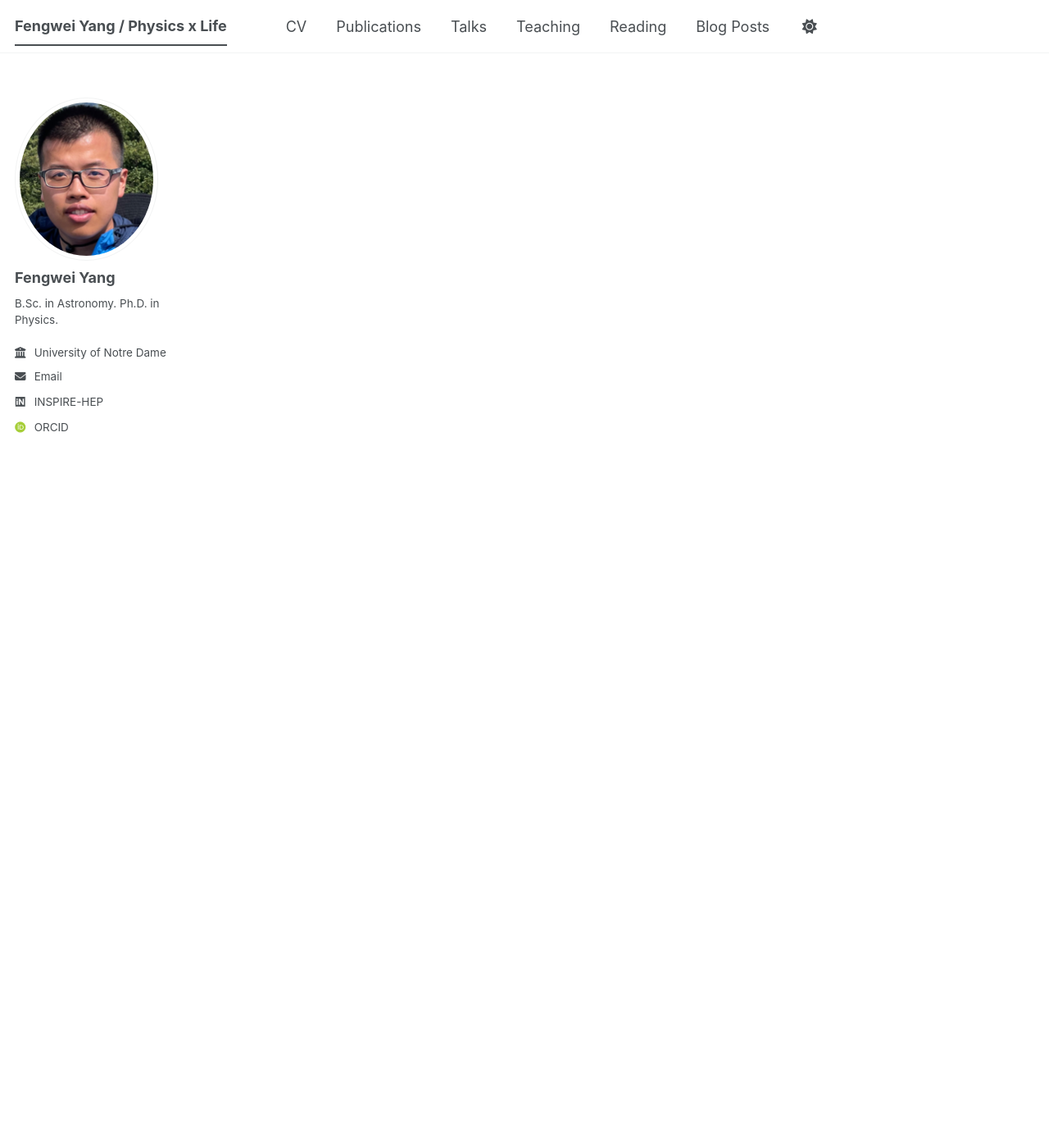
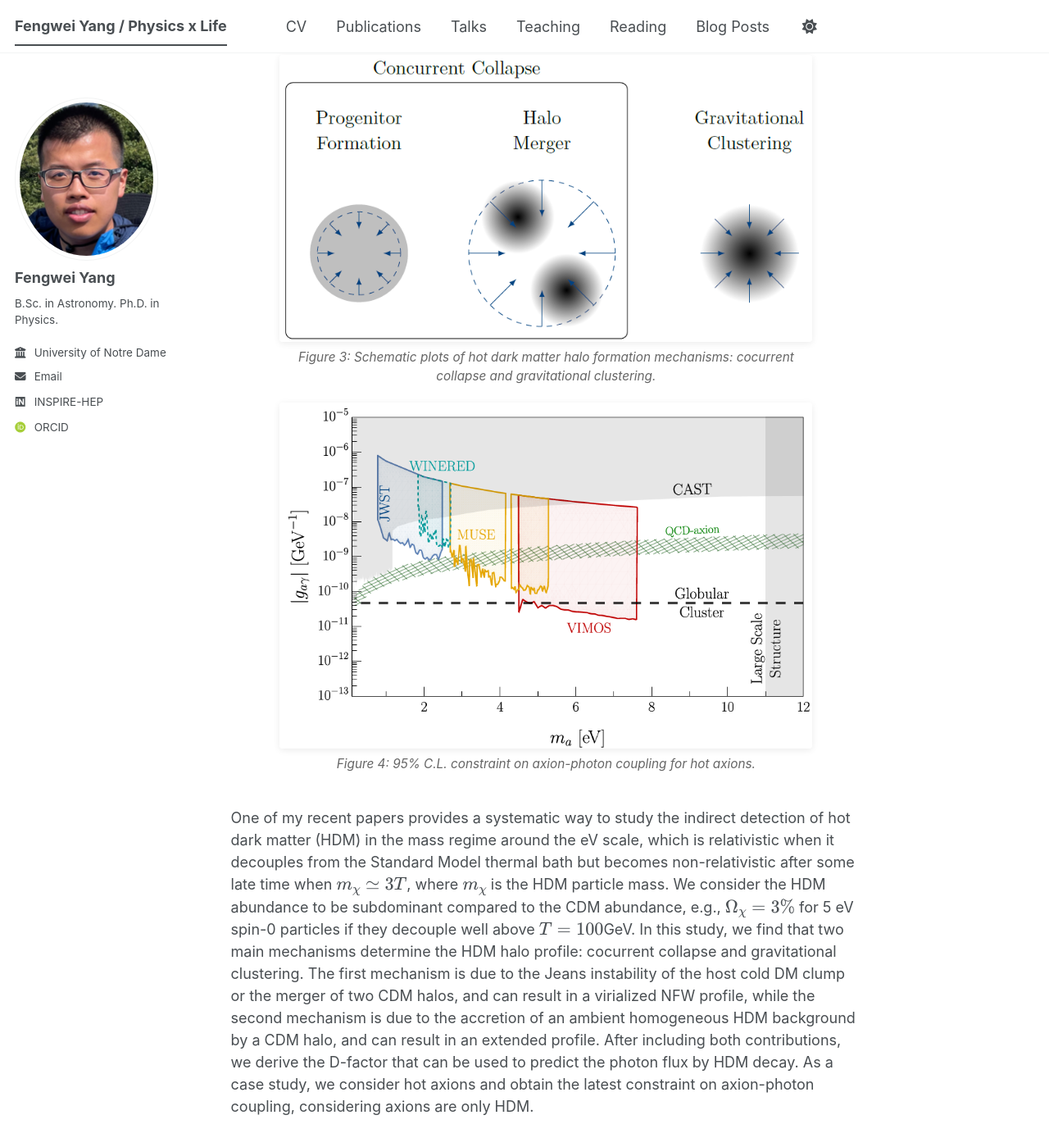
Before and after one commit to F-W-Yang/F-W-Yang.github.io, a Jekyll site: the page built from _pages/about.md, in a window 1280 px wide and 1400 px high, scrolled down 1722 px. Shown: the whole window at 82% size. Built offline with Jekyll 4.4.1, drawn with Linux system fonts in a browser that asks for light colours; some web fonts are replaced; a script bundle is joined from its source files by our own code; library files that are not in the unit come from our copies; formulas are drawn with MathJax 3.

Commit message:
Enhance about page with hot dark matter research details
Added figures and details about the indirect detection of hot dark matter in the paper section.

```diff
--- a/_pages/about.md
+++ b/_pages/about.md
@@ -35,3 +35,19 @@ We propose a dual NMR setup to produce and detect axions via axial current inter
 </div>
 
 One of my recent papers attempts to resolve the stability problem of the fermionic superconducting strings. In this study, we provide a systematic method for computing the S-matrix for various relevant processes that govern the fate of fermion zero modes on a cosmic string background, including decay, quantum tunneling, and scattering with surrounding particles, denoted as string worldsheet formalism. After an overall understanding of these microphysics of zero modes, we find that vortons (superconducting string loops) can be stable enough to be dark matter.
+
+<div style="margin-bottom: 40px;">
+  <h3><a href="https://arxiv.org/abs/2412.14264">Indirect Detection of Hot Dark Matter</a></h3>
+
+  <div style="width: 100%; max-width: 650px; margin: 20px auto; text-align: center;">
+    <img src="/images/hdm_halo_formation.png" alt="HDM halo formation mechanisms" style="width: 100%; border-radius: 4px; box-shadow: 0 2px 8px rgba(0,0,0,0.08);">
+    <em style="display: block; font-size: 0.85em; color: #666; margin-top: 8px;">Figure 3: Schematic plots of hot dark matter halo formation mechanisms: cocurrent collapse and gravitational clustering.</em>
+  </div>
+
+  <div style="width: 100%; max-width: 650px; margin: 20px auto; text-align: center;">
+    <img src="/images/axion_photon_coupling_bound_HDM.png" alt="hot axion-photon coupling constraint" style="width: 100%; border-radius: 4px; box-shadow: 0 2px 8px rgba(0,0,0,0.08);">
+    <em style="display: block; font-size: 0.85em; color: #666; margin-top: 8px;">Figure 4: 95% C.L. constraint on axion-photon coupling for hot axions.</em>
+  </div>
+</div>
+
+One of my recent papers provides a systematic way to study the indirect detection of hot dark matter (HDM) in the mass regime around the eV scale, which is relativistic when it decouples from the Standard Model thermal bath but becomes non-relativistic after some late time when $$m_\chi \simeq 3 T$$, where $$m_\chi$$ is the HDM particle mass. We consider the HDM abundance to be subdominant compared to the CDM abundance, e.g., $$\Omega_\chi=3\%$$ for 5 eV spin-0 particles if they decouple well above $$T=100$$GeV. In this study, we find that two main mechanisms determine the HDM halo profile: cocurrent collapse and gravitational clustering. The first mechanism is due to the Jeans instability of the host cold DM clump or the merger of two CDM halos, and can result in a virialized NFW profile, while the second mechanism is due to the accretion of an ambient homogeneous HDM background by a CDM halo, and can result in an extended profile. After including both contributions, we derive the D-factor that can be used to predict the photon flux by HDM decay. As a case study, we consider hot axions and obtain the latest constraint on axion-photon coupling, considering axions are only HDM.
```
